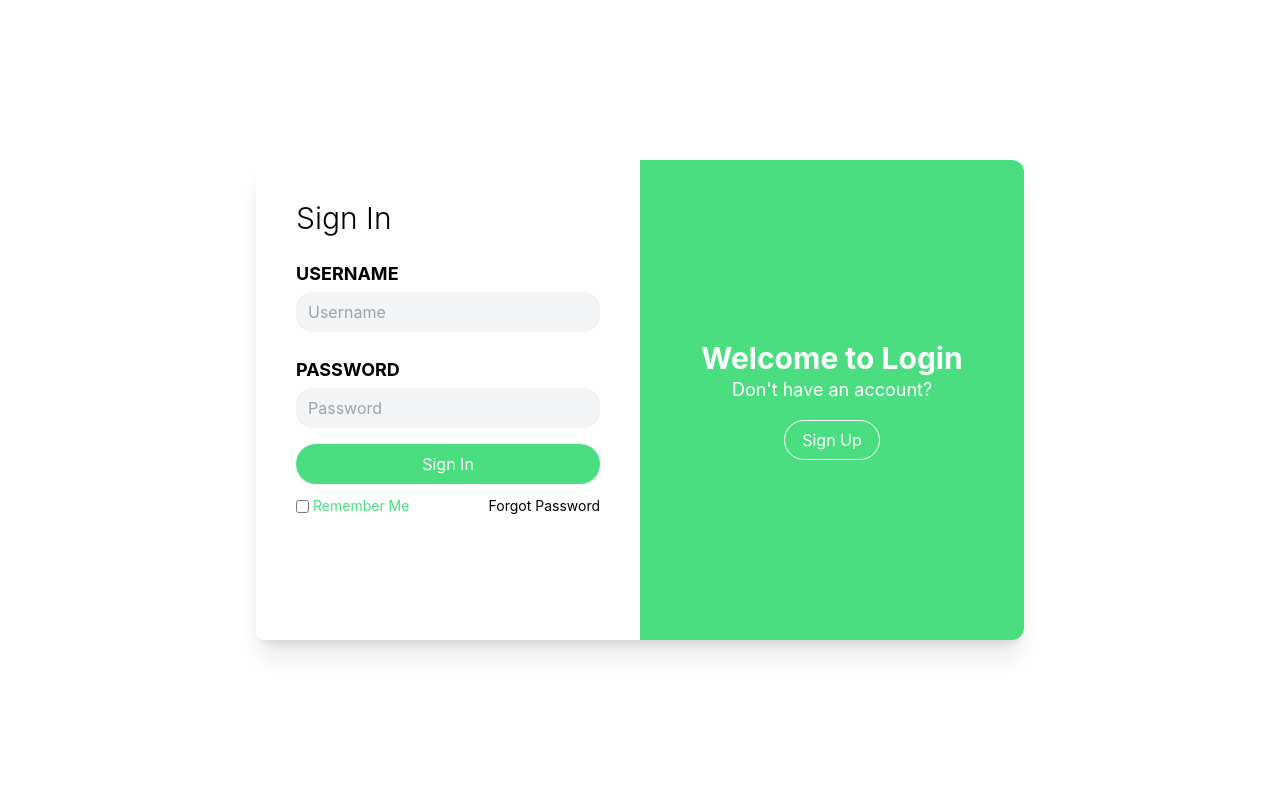
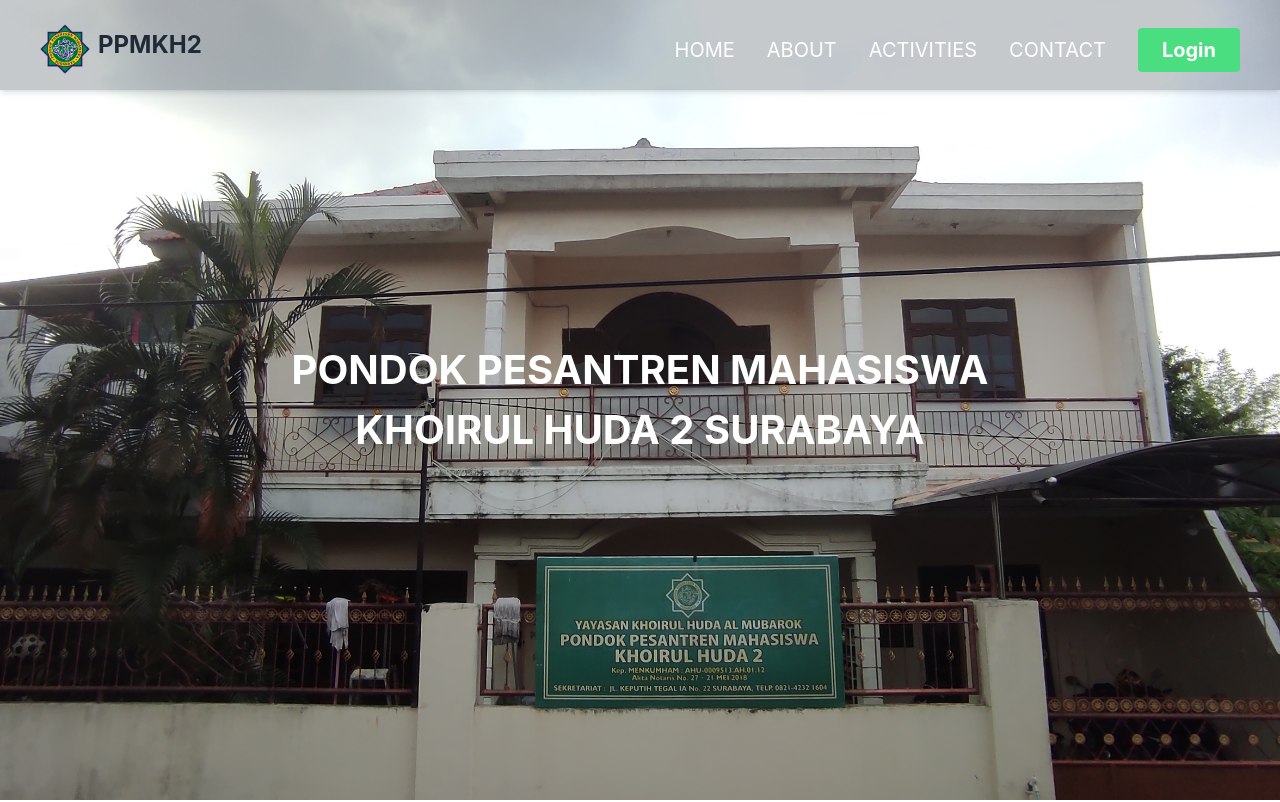
Before and after one commit to ppmkh2sby/frontend-web, a React (Create React App) app: page / in a window 1280 px wide. Shown: the top 802 px of the page. Built offline with nearby package versions, Linux system fonts and the light colour scheme.

Commit message:
update : logoPPM & Routing Login

```diff
--- a/src/components/Button.js
+++ b/src/components/Button.js
@@ -1,8 +1,10 @@
-import React from 'react'
+import React from 'react';
+import { useNavigate } from "react-router-dom";
 
 const Button = (props) => {
+  const navigate = useNavigate();
   return (
-    <button className='bg-blue-600 hover:bg-blue-700 duration-500 text-white text-xl font-bold py-2 px-6 md:ml-8 rounded duration-500'>
+    <button onClick={() => navigate('/login')} className='bg-green-400 hover:bg-green-500 duration-500 text-white text-xl font-bold py-2 px-6 md:ml-8 rounded duration-500'>
         {props.children}
     </button>
   )
--- a/src/components/Navbar.jsx
+++ b/src/components/Navbar.jsx
@@ -1,14 +1,14 @@
-import React from "react";
-import logoPens from "../assets/image/logoPens.png";
+import { React, useState } from "react";
+import logoPPM from "../assets/image/logoPPM.png";
 import Button from "./Button";
-import { useState } from 'react';
+
 
 const Navbar = () => {
   let Links = [
     { name: "HOME", link: "/" },
-    { name: "ABOUT", link: "/" },
-    { name: "ACTIVITIES", link: "/" },
-    { name: "CONTACT", link: "/" },
+    { name: "ABOUT", link: "/about" },
+    { name: "ACTIVITIES", link: "/activites" },
+    { name: "CONTACT", link: "/contact" },
   ];
   let [open,setOpen]=useState(false);
   return (
@@ -16,7 +16,7 @@
       <div className="md:flex justify-between items-center bg-gray-800 py-4 bg-opacity-25 md:px-10 px-7">
         <div className="font-bold text-2xl cursor-pointer flex items-center text-gray-800">
           <span className="mr-2 pt-2">
-            <img src={logoPens} width={50} alt="logoPens" />
+            <img src={logoPPM} width={50} alt="logoPPM" />
           </span>
           PPMKH2
         </div>
--- a/src/pages/App.js
+++ b/src/pages/App.js
@@ -1,19 +1,15 @@
-import Navbar from "../components/Navbar";
-import About from "./landingPage/About";
-import Activities from "./landingPage/Activities";
 import Home from "./landingPage/Home";
 import Login from "./login/Login";
+import { BrowserRouter as Router, Routes, Route } from "react-router-dom";
 
 const App = () => {
   return (
-    <>
-      {/* <Navbar />
-      <Home />
-      <About />
-      <Activities /> */}
-
-      <Login />
-    </>
+    <Router>
+      <Routes>
+        <Route path="/" element={<Home />} />
+        <Route path="/login" element={<Login />} />
+      </Routes>
+    </Router>
   );
 }
 
--- a/src/pages/landingPage/Home.js
+++ b/src/pages/landingPage/Home.js
@@ -1,9 +1,12 @@
 import React from 'react';
 import ppm from '../../assets/image/ppm.jpg';
-
+import Activities from './Activities';
+import About from './About';
+import Navbar from '../../components/Navbar';
 
 const Home = () => {
     return (
+        <>
             <div className="bg-neutral-100 w-full h-screen flex items-center justify-center"
                 style={{
                     backgroundImage: `url(${ppm})`,
@@ -11,12 +14,16 @@
                     backgroundPosition: "center",
                 }}
             >
+                <Navbar />
                 <div className='absolute flex-col text-white text-center font-bold text-[40px]'>
                     <h1 className=''>PONDOK PESANTREN MAHASISWA</h1>
                     <h1 className=''>KHOIRUL HUDA 2 SURABAYA</h1>
                 </div>
 
             </div>
+            <About />
+            <Activities />
+        </>
     )
 }
 
--- a/src/pages/login/Login.js
+++ b/src/pages/login/Login.js
@@ -22,7 +22,7 @@
                             <input type='checkbox' className='form-checkbox text-green-400 checked:bg-green-400' />
                             <p className='text-sm ml-1 text-green-400'>Remember Me</p>
                             <div className='flex-grow'></div>
-                            <a href='' className='text-sm ml-1 text-black'>Forgot Password</a>
+                            <p className='text-sm ml-1 text-black'>Forgot Password</p>
                         </div>
                     </div>
                     <div className='w-1/2 bg-green-400 rounded-r-xl flex flex-col items-center justify-center'>
```
Also changed, not shown: src/assets/image/logoPPM.png (added). Lines whose indentation alone changed are shown as unchanged.
